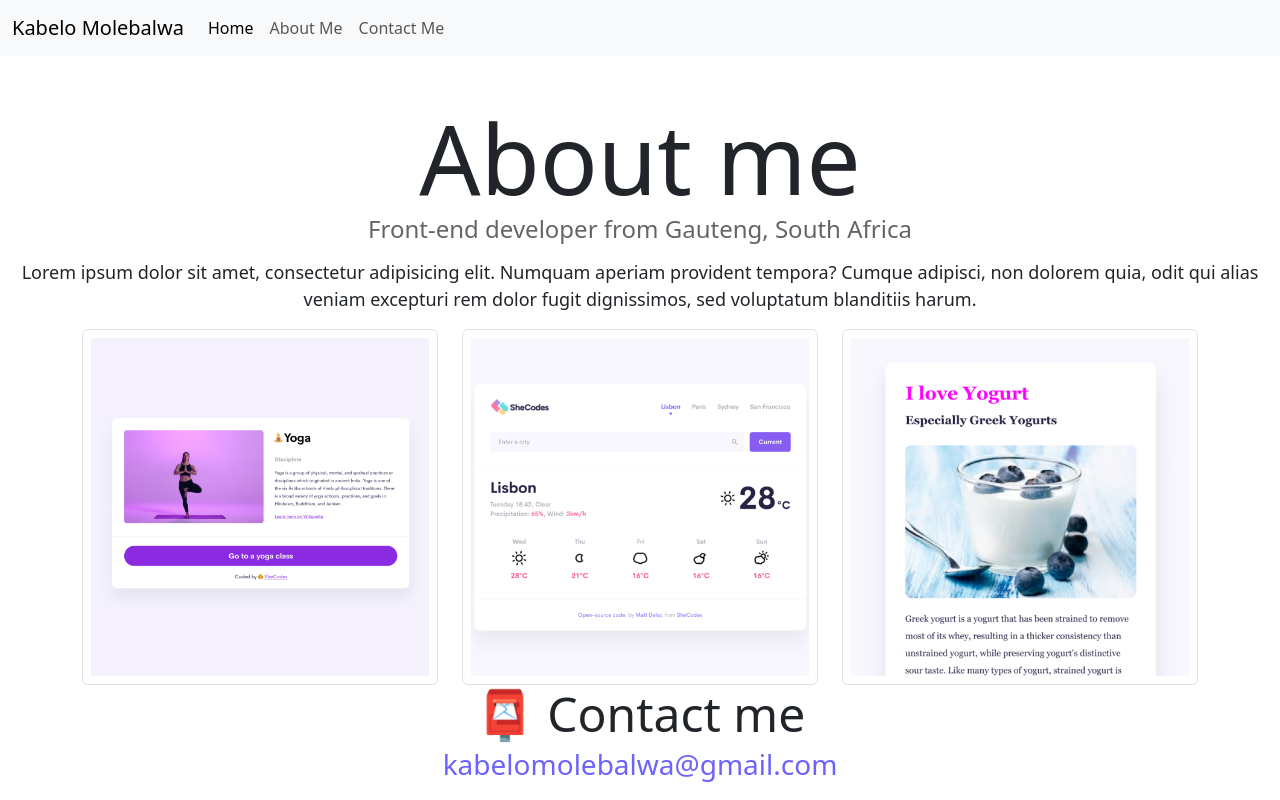
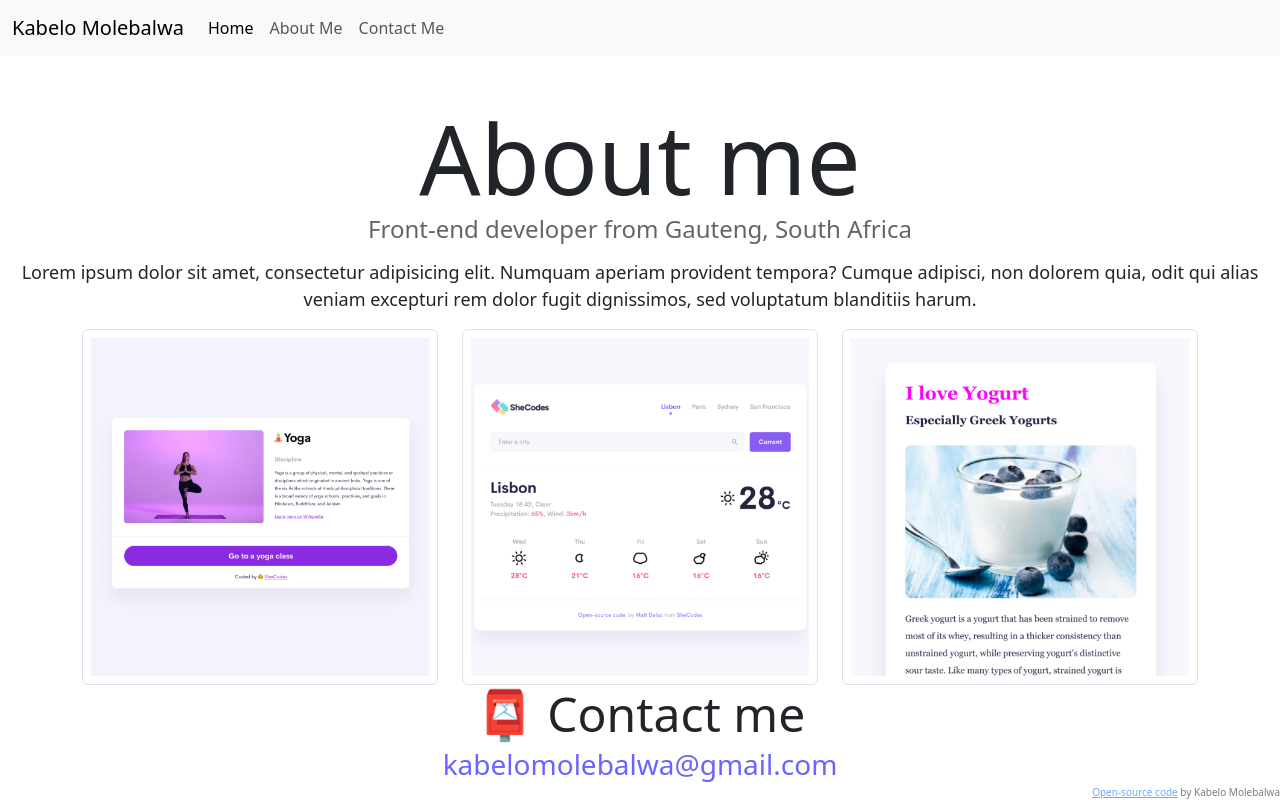
Before and after one commit to KayleeMoonstone/porfolio-demo, a plain HTML site: page about.html in a window 1280 px wide. Drawn offline with nearby package versions, Linux system fonts and the light colour scheme.

Commit message:
Added GitHub link

```diff
--- a/about.html
+++ b/about.html
@@ -94,5 +94,11 @@
         >kabelomolebalwa@gmail.com</a
       >
     </div>
+    <footer>
+      <a href="https://github.com/KayleeMoonstone/porfolio-demo"
+        >Open-source code</a
+      >
+      by Kabelo Molebalwa
+    </footer>
   </body>
 </html>
--- a/style.css
+++ b/style.css
@@ -38,6 +38,12 @@ p {
 
 img {
   max-width: 100%;
+}
+
+footer {
+  font-size: 10px;
+  opacity: 60%;
+  text-align: end;
 }
 
 .navigation-links {
```
